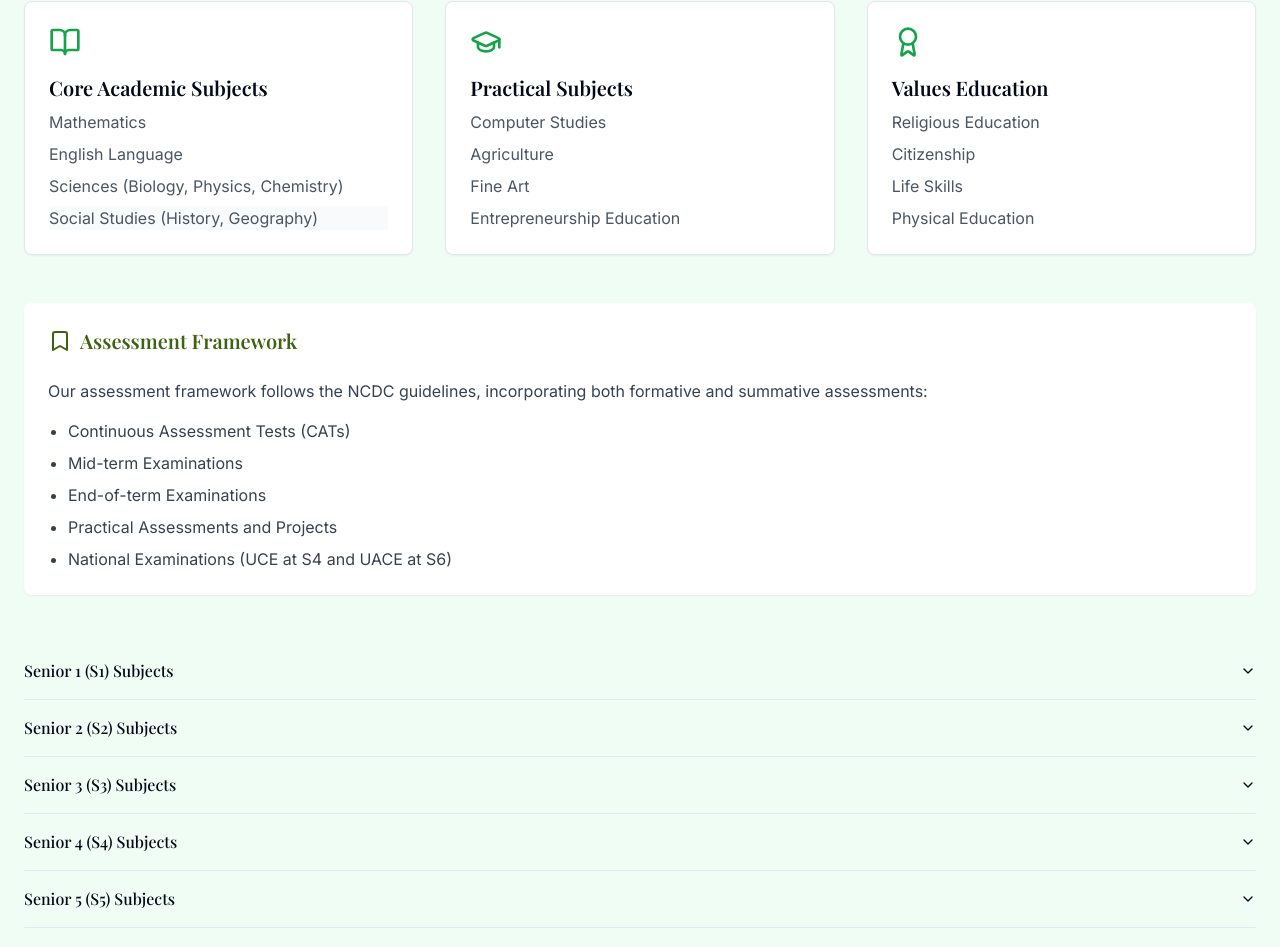
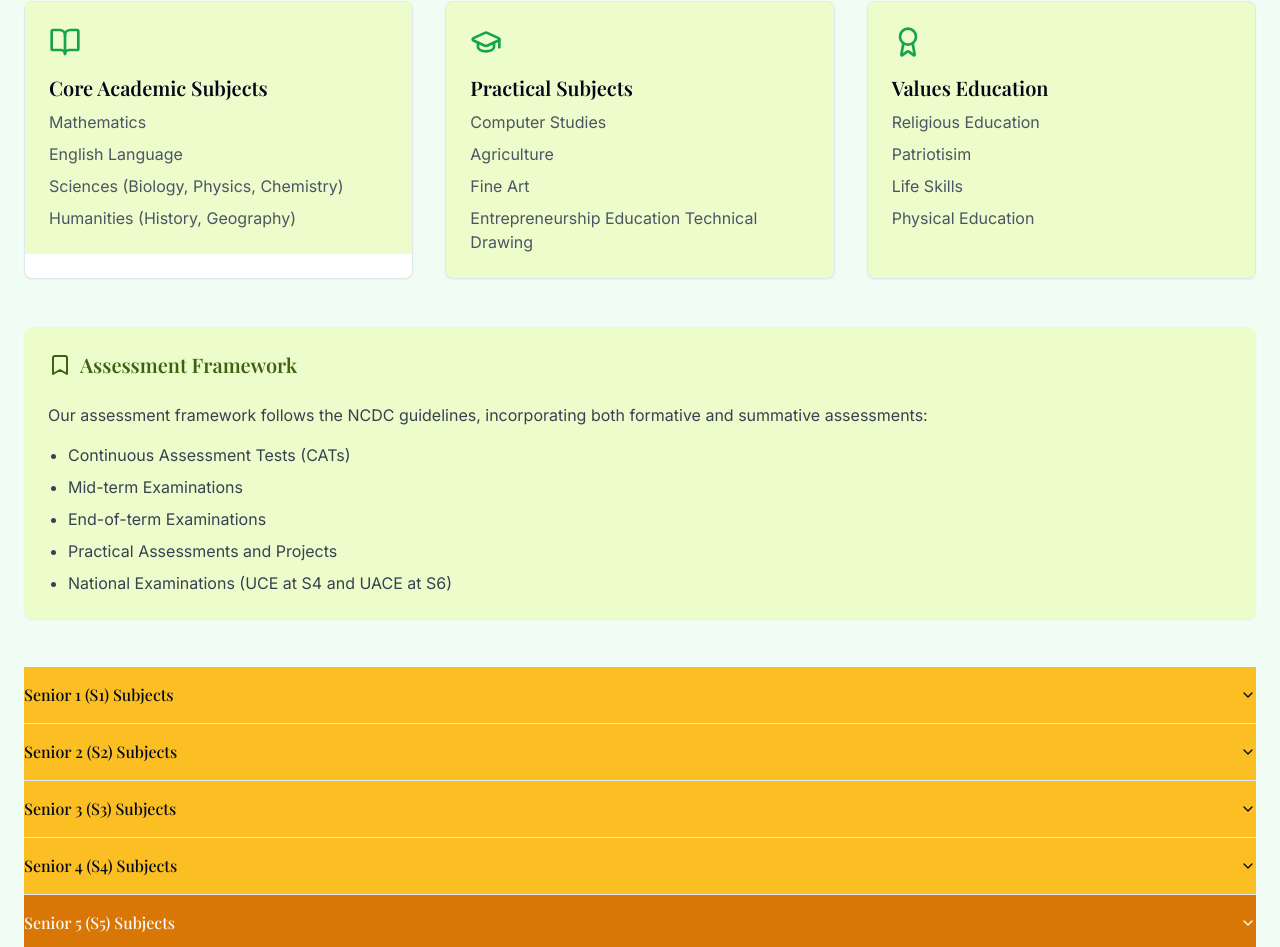
Before and after one commit to Ckealeb/wicona, a React (Vite) app: page /academics/curriculum in a window 1280 px wide. Shown: the part 903-1850 px from the top of the page. Built offline with nearby package versions, Linux system fonts and the light colour scheme.

Commit message:
Visual edit in Lovable
Edited UI in Lovable

```diff
--- a/src/pages/academics/Curriculum.tsx
+++ b/src/pages/academics/Curriculum.tsx
@@ -21,14 +21,14 @@ const Curriculum = () => {
           </div>
 
           <Tabs defaultValue="overview" className="mb-12">
-            <TabsList className="grid w-full grid-cols-3 mb-8">
+            <TabsList className="grid w-full grid-cols-3 mb-8 bg-lime-400">
               <TabsTrigger value="overview">Curriculum Overview</TabsTrigger>
               <TabsTrigger value="olevel">O-Level (S1-S4)</TabsTrigger>
               <TabsTrigger value="alevel">A-Level (S5-S6)</TabsTrigger>
             </TabsList>
 
             <TabsContent value="overview" className="space-y-6">
-              <div className="bg-white p-6 rounded-lg shadow-sm">
+              <div className="p-6 rounded-lg shadow-sm bg-lime-100">
                 <h2 className="text-xl font-semibold mb-4 text-lime-800">Uganda National Curriculum</h2>
                 <p className="text-gray-700 mb-4">
                   Our school follows the curriculum as prescribed by Uganda's National Curriculum Development Centre (NCDC),
@@ -49,7 +49,7 @@ const Curriculum = () => {
             </TabsContent>
 
             <TabsContent value="olevel" className="space-y-6">
-              <div className="bg-white p-6 rounded-lg shadow-sm">
+              <div className="p-6 rounded-lg shadow-sm bg-lime-100">
                 <h2 className="text-xl font-semibold mb-4 text-lime-800">O-Level Curriculum (S1-S4)</h2>
                 <p className="text-gray-700 mb-4">
                   The O-Level curriculum spans four years (Senior 1 to Senior 4) and culminates in the Uganda Certificate of Education (UCE) examinations.
@@ -72,7 +72,7 @@ const Curriculum = () => {
                   <li>Agriculture</li>
                   <li>Computer Studies</li>
                   <li>Fine Art</li>
-                  <li>Music</li>
+                  <li>Technology and design</li>
                   <li>Kiswahili</li>
                   <li>French</li>
                   <li>Entrepreneurship</li>
@@ -113,7 +113,7 @@ const Curriculum = () => {
 
           <div className="grid md:grid-cols-3 gap-8 mb-12">
             <Card className="bg-white">
-              <CardContent className="pt-6">
+              <CardContent className="pt-6 bg-lime-100">
                 <div className="text-green-600 mb-4">
                   <BookOpen className="h-8 w-8" />
                 </div>
@@ -122,12 +122,12 @@ const Curriculum = () => {
                   <li>Mathematics</li>
                   <li>English Language</li>
                   <li>Sciences (Biology, Physics, Chemistry)</li>
-                  <li className="bg-gray-50">Social Studies (History, Geography)</li>
+                  <li className="bg-lime-100">Humanities (History, Geography)</li>
                 </ul>
               </CardContent>
             </Card>
 
-            <Card className="bg-white">
+            <Card className="bg-lime-100">
               <CardContent className="pt-6">
                 <div className="text-green-600 mb-4">
                   <GraduationCap className="h-8 w-8" />
@@ -137,12 +137,13 @@ const Curriculum = () => {
                   <li>Computer Studies</li>
                   <li>Agriculture</li>
                   <li>Fine Art</li>
-                  <li>Entrepreneurship Education</li>
+                  <li>Entrepreneurship Education
+Technical Drawing</li>
                 </ul>
               </CardContent>
             </Card>
 
-            <Card className="bg-white">
+            <Card className="bg-lime-100">
               <CardContent className="pt-6">
                 <div className="text-green-600 mb-4">
                   <Award className="h-8 w-8" />
@@ -150,7 +151,7 @@ const Curriculum = () => {
                 <h3 className="text-xl font-semibold mb-2">Values Education</h3>
                 <ul className="text-gray-600 space-y-2">
                   <li>Religious Education</li>
-                  <li>Citizenship</li>
+                  <li>Patriotisim</li>
                   <li>Life Skills</li>
                   <li>Physical Education</li>
                 </ul>
@@ -158,7 +159,7 @@ const Curriculum = () => {
             </Card>
           </div>
 
-          <div className="mb-12 bg-white p-6 rounded-lg shadow-sm">
+          <div className="mb-12 p-6 rounded-lg shadow-sm bg-lime-100">
             <h2 className="text-xl font-semibold mb-6 text-lime-800 flex items-center">
               <Bookmark className="mr-2" /> Assessment Framework
             </h2>
@@ -176,37 +177,37 @@ const Curriculum = () => {
 
           <Accordion type="single" collapsible className="w-full">
             <AccordionItem value="item-1">
-              <AccordionTrigger>Senior 1 (S1) Subjects</AccordionTrigger>
+              <AccordionTrigger className="bg-amber-400 hover:bg-amber-300">Senior 1 (S1) Subjects</AccordionTrigger>
               <AccordionContent>
                 <p className="text-gray-600">Mathematics, English, Kiswahili, Integrated Science, Social Studies, Religious Education, Agriculture, Physical Education, Art and Craft</p>
               </AccordionContent>
             </AccordionItem>
             <AccordionItem value="item-2">
-              <AccordionTrigger>Senior 2 (S2) Subjects</AccordionTrigger>
+              <AccordionTrigger className="bg-amber-400 hover:bg-amber-300">Senior 2 (S2) Subjects</AccordionTrigger>
               <AccordionContent>
                 <p className="text-gray-600">Mathematics, English, Kiswahili, Biology, Chemistry, Physics, Geography, History, Religious Education, Agriculture, Computer Studies</p>
               </AccordionContent>
             </AccordionItem>
             <AccordionItem value="item-3">
-              <AccordionTrigger>Senior 3 (S3) Subjects</AccordionTrigger>
+              <AccordionTrigger className="bg-amber-400 hover:bg-amber-300">Senior 3 (S3) Subjects</AccordionTrigger>
               <AccordionContent>
                 <p className="text-gray-600">Mathematics, English, Biology, Chemistry, Physics, Geography, History, Religious Education, plus electives (Computer Studies, Fine Art, Agriculture, Entrepreneurship)</p>
               </AccordionContent>
             </AccordionItem>
             <AccordionItem value="item-4">
-              <AccordionTrigger>Senior 4 (S4) Subjects</AccordionTrigger>
+              <AccordionTrigger className="bg-amber-400 hover:bg-amber-300">Senior 4 (S4) Subjects</AccordionTrigger>
               <AccordionContent>
                 <p className="text-gray-600">UCE examination preparation: Mathematics, English, Sciences, Humanities, plus chosen electives. Focus on revision and past papers.</p>
               </AccordionContent>
             </AccordionItem>
             <AccordionItem value="item-5">
-              <AccordionTrigger>Senior 5 (S5) Subjects</AccordionTrigger>
+              <AccordionTrigger className="bg-amber-600 hover:bg-amber-500 text-zinc-50">Senior 5 (S5) Subjects</AccordionTrigger>
               <AccordionContent>
                 <p className="text-gray-600">Three principal subjects (science or arts combination), General Paper, and Subsidiary ICT/Computer Studies.</p>
               </AccordionContent>
             </AccordionItem>
             <AccordionItem value="item-6">
-              <AccordionTrigger>Senior 6 (S6) Subjects</AccordionTrigger>
+              <AccordionTrigger className="bg-amber-600 hover:bg-amber-500 text-zinc-50">Senior 6 (S6) Subjects</AccordionTrigger>
               <AccordionContent>
                 <p className="text-gray-600">Continuation of A-Level subjects with UACE examination preparation, specialized research projects, and career guidance.</p>
               </AccordionContent>
```
